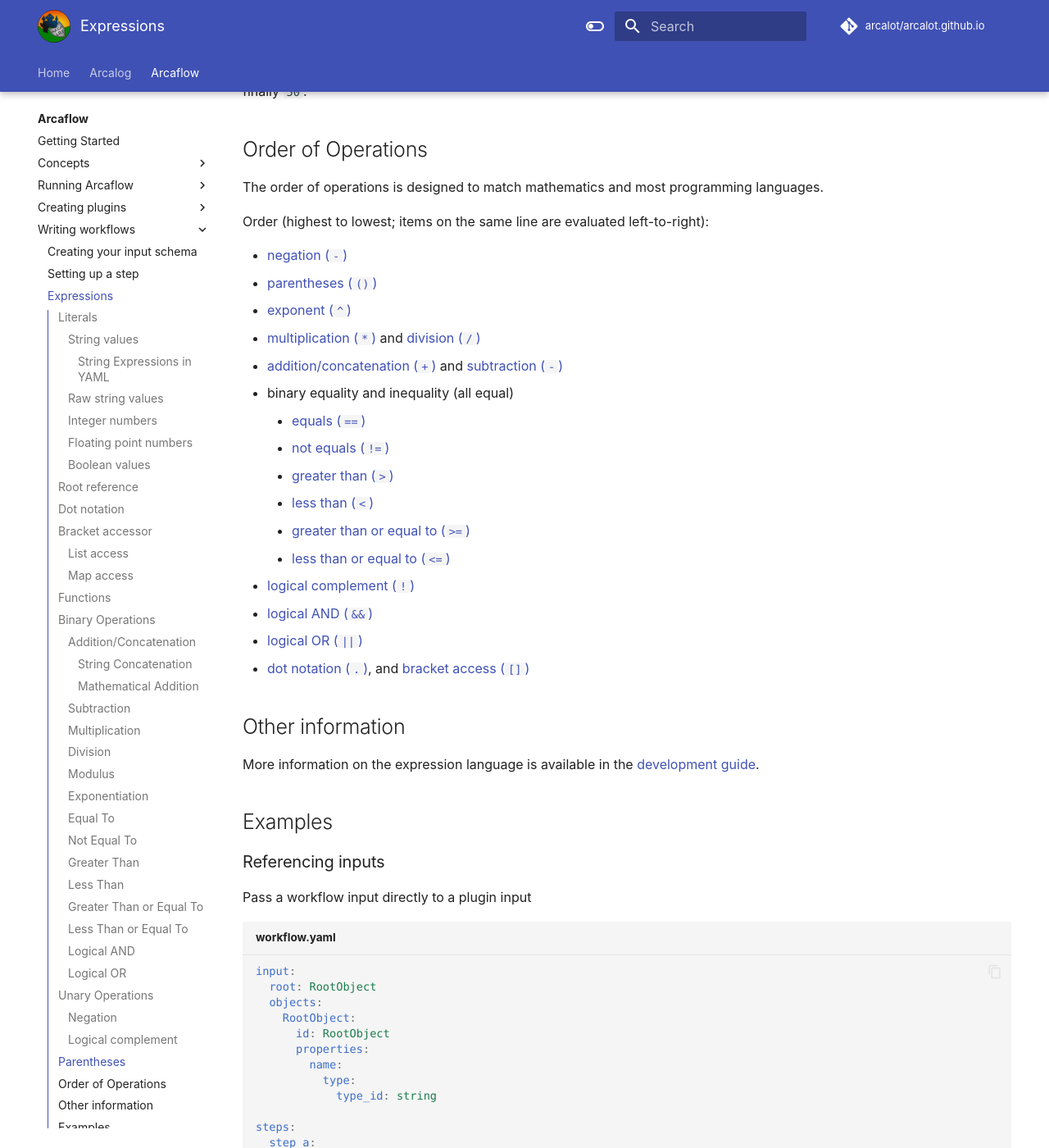
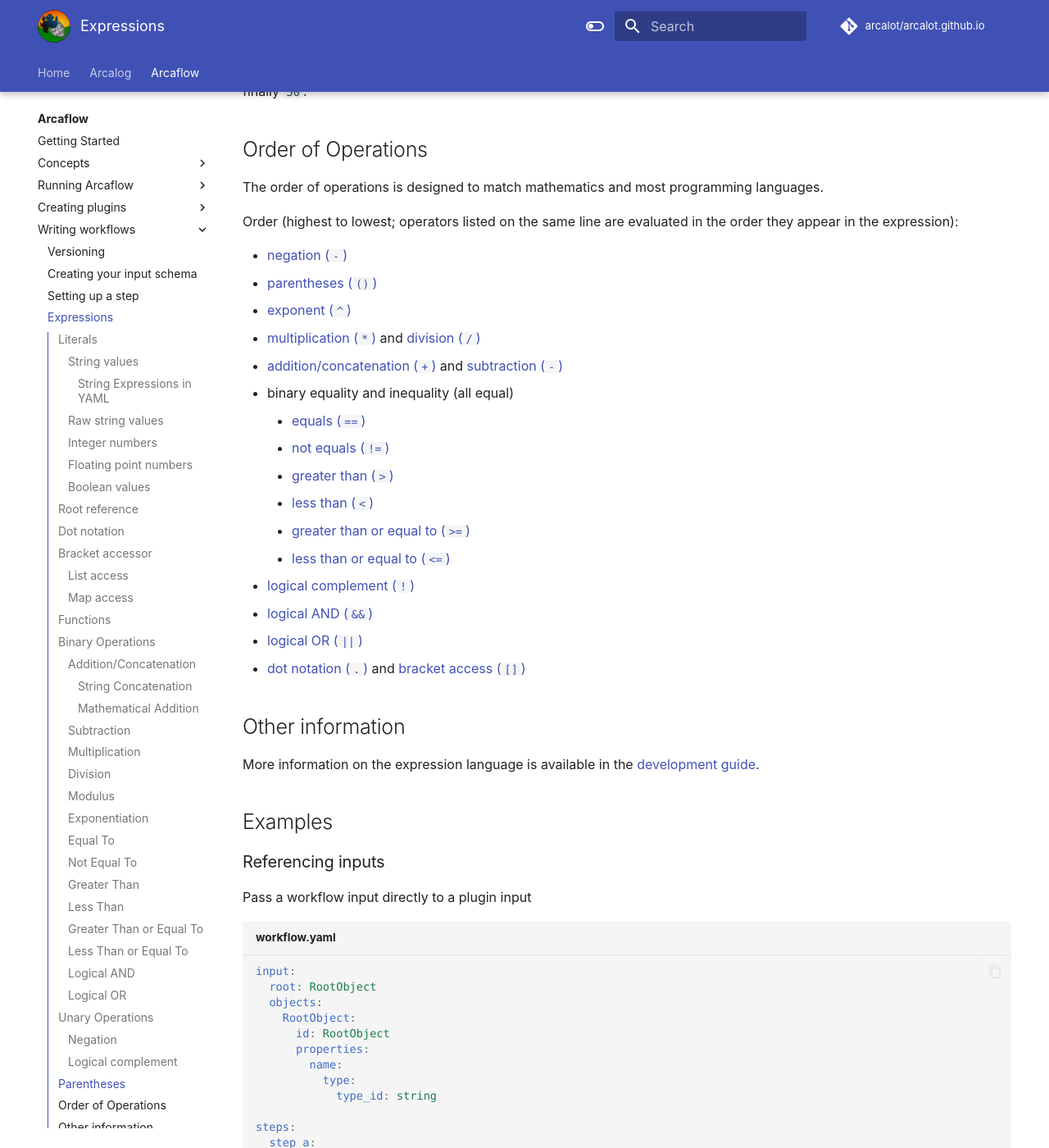
Before and after one commit to arcalot/arcalot.github.io, an MkDocs documentation site: the page built from docs/arcaflow/workflows/expressions.md, in a window 1280 px wide and 1400 px high, scrolled down 13531 px. Shown: the whole window at 82% size. Built offline with MkDocs 1.6.1 and Material for MkDocs 9.7.7, drawn with Linux system fonts in a browser that asks for light colours; comment, search, counter and statistics services are not loaded.

Commit message:
Fix mkdocs complaints (#77)

```diff
--- a/docs/arcaflow/workflows/expressions.md
+++ b/docs/arcaflow/workflows/expressions.md
@@ -457,7 +457,7 @@
 
 The order of operations is designed to match mathematics and most programming languages.
 
-Order (highest to lowest; items on the same line are evaluated left-to-right):
+Order (highest to lowest; operators listed on the same line are evaluated in the order they appear in the expression):
 
 - [negation (`-`)](#negation)
 - [parentheses (`()`)](#parentheses)
@@ -474,7 +474,7 @@
 - [logical complement (`!`)](#logical-complement)
 - [logical AND (`&&`)](#logical-and)
 - [logical OR (`||`)](#logical-or)
-- [dot notation (`.`)](#dot-notation), and [bracket access (`[]`)](#bracket-accessor)
+- [dot notation (`.`)](#dot-notation) and [bracket access (`[]`)](#bracket-accessor)
 
 ## Other information
 
--- a/mkdocs.yml
+++ b/mkdocs.yml
@@ -43,6 +43,7 @@
       - Writing workflows:
           - arcaflow/workflows/index.md
           - Overview: arcaflow/workflows/index.md
+          - Versioning: arcaflow/workflows/versioning.md
           - Creating your input schema: arcaflow/workflows/input.md
           - Setting up a step: arcaflow/workflows/step.md
           - Expressions: arcaflow/workflows/expressions.md
```
Also changed, not shown: docs/arcaflow/concepts/index.md (+1 -1 lines), docs/arcaflow/concepts/typing.md (+1 -1 lines), docs/arcaflow/plugins/python/data-model.md (+2 -2 lines), docs/arcaflow/plugins/python/embedding.md (+1 -1 lines), docs/arcaflow/workflows/output.md (+1 -1 lines), docs/index.md (+2 -2 lines).
